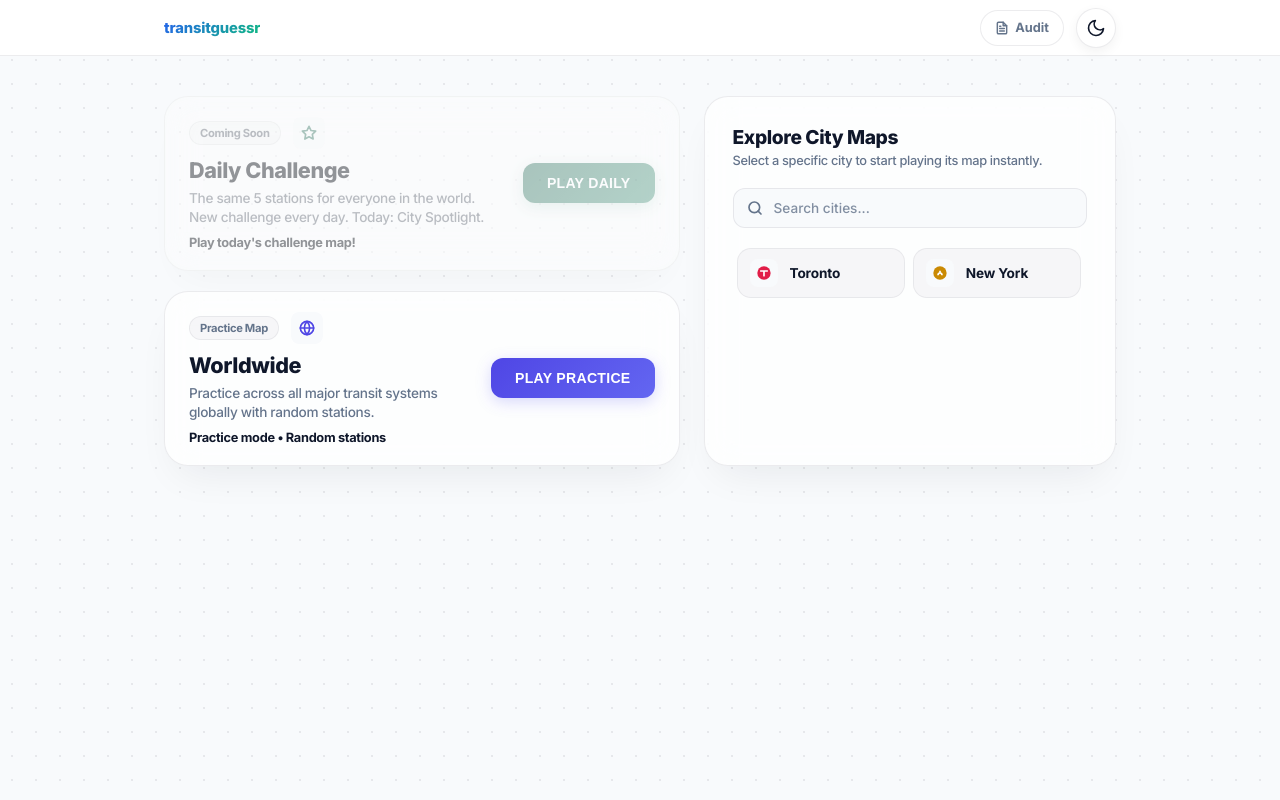
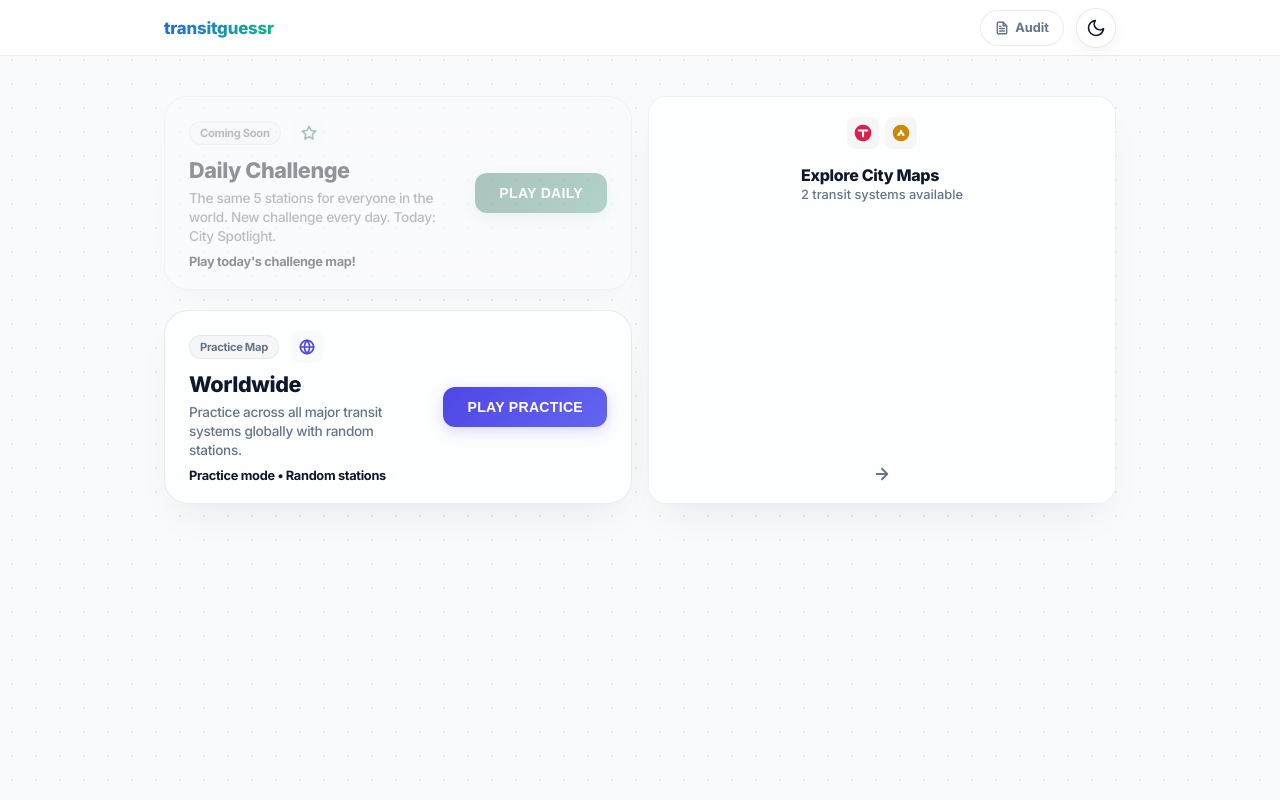
Before and after one commit to Small-Batch-Logic/TransitGuessr, a Svelte app: page / in a window 1280 px wide. Built offline with nearby package versions, Linux system fonts and the light colour scheme.

Commit message:
City Maps card → compact with full-page city browser; bigger logo

```diff
--- a/src/css/screens/game.css
+++ b/src/css/screens/game.css
@@ -54,7 +54,7 @@
   padding: 0;
   cursor: pointer;
   font: inherit;
-  font-size: 0.92rem;
+  font-size: 1.05rem;
   font-weight: 800;
   letter-spacing: -0.01em;
   background: linear-gradient(135deg, var(--logo-start) 0%, var(--logo-end) 100%);
--- a/src/css/screens/start.css
+++ b/src/css/screens/start.css
@@ -25,9 +25,9 @@
 
 .start-main-grid {
   display: grid;
-  grid-template-columns: 1.25fr 1fr;
-  gap: 24px;
-  margin-bottom: 24px;
+  grid-template-columns: 1fr 1fr;
+  gap: 16px;
+  margin-bottom: 16px;
   align-items: stretch;
   width: 100%;
 }
@@ -43,51 +43,115 @@
   text-align: left;
 }
 
+.cities-card--compact {
+  appearance: none;
+  font: inherit;
+  cursor: pointer;
+  display: flex;
+  align-items: center;
+  gap: 16px;
+  padding: 20px 20px;
+  border-radius: 18px;
+  border: 1px solid var(--card-item-border);
+  background: var(--card-bg);
+  width: 100%;
+  text-align: left;
+  transition: all 0.2s cubic-bezier(0.16, 1, 0.3, 1);
+  box-shadow: var(--card-shadow);
+}
+
+.cities-card--compact:hover {
+  border-color: var(--accent);
+  transform: translateY(-2px);
+  box-shadow: 0 8px 24px -4px rgba(59, 130, 246, 0.15);
+}
+
+.cities-card-icons {
+  display: flex;
+  gap: 6px;
+  flex-shrink: 0;
+}
+
+.cities-card-chip {
+  width: 32px;
+  height: 32px;
+  border-radius: 8px;
+  background: var(--card-item-bg);
+  display: flex;
+  align-items: center;
+  justify-content: center;
+}
+
+.cities-card-chip svg {
+  width: 20px;
+  height: 20px;
+}
+
+.cities-card-body {
+  flex: 1;
+}
+
+.cities-card-arrow {
+  color: var(--text-dim);
+  flex-shrink: 0;
+  transition: transform 0.2s;
+}
+
+.cities-card--compact:hover .cities-card-arrow {
+  transform: translateX(3px);
+  color: var(--accent);
+}
+
 .cities-title {
-  font-size: 1.2rem;
+  font-size: 1rem;
   font-weight: 800;
   color: var(--text);
-  margin-bottom: 4px;
+  margin-bottom: 2px;
   letter-spacing: -0.02em;
 }
 
 .cities-desc {
   font-size: 0.8rem;
   color: var(--text-dim);
-  margin-bottom: 20px;
   font-weight: 500;
 }
 
-.city-grid {
-  display: grid;
-  grid-template-columns: repeat(2, 1fr);
-  gap: 8px;
-  overflow-y: auto;
-  max-height: 220px;
-  padding: 4px 6px 4px 4px;
+/* ── City browser full-page screen ── */
+#start-screen.city-browser-screen {
+  display: flex;
+  flex-direction: column;
+  align-items: center;
+  padding: 80px 24px 40px;
+  gap: 32px;
+  position: relative;
 }
 
-.city-grid::-webkit-scrollbar {
-  width: 5px;
-}
-.city-grid::-webkit-scrollbar-track {
-  background: transparent;
-}
-.city-grid::-webkit-scrollbar-thumb {
-  background: var(--border);
-  border-radius: 99px;
-}
-.city-grid::-webkit-scrollbar-thumb:hover {
-  background: var(--text-dim);
+.city-browser-hero {
+  text-align: center;
 }
 
-.search-wrapper {
-  position: relative;
-  margin-bottom: 16px;
-  width: 100%;
+.city-browser-title {
+  font-size: 2rem;
+  font-weight: 900;
+  color: var(--text);
+  letter-spacing: -0.03em;
+  margin: 0 0 6px;
 }
 
-.search-wrapper .search-icon {
+.city-browser-desc {
+  font-size: 0.9rem;
+  color: var(--text-dim);
+  font-weight: 500;
+  margin: 0;
+}
+
+.city-browser-search {
+  position: relative;
+  width: 100%;
+  max-width: 480px;
+}
+
+.city-browser-search .search-icon {
   position: absolute;
   left: 14px;
   top: 50%;
@@ -96,36 +160,86 @@
   height: 16px;
   color: var(--text-dim);
   pointer-events: none;
-  transition: color 0.2s ease;
 }
 
-.search-wrapper input {
+.city-browser-search input {
   width: 100%;
-  padding: 11px 12px 11px 40px;
-  border-radius: 12px;
+  padding: 12px 16px 12px 42px;
+  border-radius: 14px;
   border: 1px solid var(--border);
-  background: var(--bg);
+  background: var(--island);
   color: var(--text);
   font-family: inherit;
-  font-size: 0.85rem;
+  font-size: 0.9rem;
   font-weight: 500;
   outline: none;
-  transition: all 0.2s ease;
+  transition: border-color 0.2s, box-shadow 0.2s;
+  box-sizing: border-box;
 }
 
-.search-wrapper input::placeholder {
-  color: var(--text-dim);
-  opacity: 0.8;
+.city-browser-search input:focus {
+  border-color: var(--accent);
+  box-shadow: 0 0 0 3px rgba(59, 130, 246, 0.12);
 }
 
-.search-wrapper input:focus {
-  border-color: var(--accent);
-  background: var(--island);
-  box-shadow: 0 0 0 3px rgba(59, 130, 246, 0.15);
+.city-browser-search input::placeholder {
+  color: var(--text-dim);
+  opacity: 0.7;
 }
 
-.search-wrapper input:focus + .search-icon {
-  color: var(--accent);
+.city-browser-grid {
+  display: grid;
+  grid-template-columns: repeat(auto-fill, minmax(180px, 1fr));
+  gap: 12px;
+  width: 100%;
+  max-width: 640px;
+}
+
+.city-browser-item {
+  appearance: none;
+  font: inherit;
+  cursor: pointer;
+  display: flex;
+  flex-direction: column;
+  align-items: center;
+  gap: 10px;
+  padding: 24px 16px;
+  border-radius: 18px;
+  border: 2px solid var(--border);
+  background: var(--card-bg);
+  transition: all 0.2s cubic-bezier(0.16, 1, 0.3, 1);
+  box-shadow: var(--card-shadow);
+}
+
+.city-browser-item:hover {
+  border-color: var(--system-color, var(--accent));
+  transform: translateY(-3px);
+  box-shadow: 0 12px 28px -6px rgba(0,0,0,0.12);
+}
+
+.city-browser-icon {
+  width: 48px;
+  height: 48px;
+}
+
+.city-browser-icon svg {
+  width: 100%;
+  height: 100%;
+}
+
+.city-browser-name {
+  font-size: 0.9rem;
+  font-weight: 700;
+  color: var(--text);
+  letter-spacing: -0.01em;
+}
+
+.city-browser-empty {
+  grid-column: 1 / -1;
+  text-align: center;
+  color: var(--text-dim);
+  font-size: 0.85rem;
+  padding: 20px 0;
 }
 
 .mode-card {
--- a/src/screens/StartScreen.svelte
+++ b/src/screens/StartScreen.svelte
@@ -106,6 +106,7 @@
   );
 
   let pendingMode = $state(null);
+  let showCityBrowser = $state(false);
 
   function playMode(mode) {
     if (mode === 'daily') {
@@ -155,6 +156,41 @@
         <span class="difficulty-choice-name">Expert</span>
         <span class="difficulty-choice-desc">Points drop fast with distance</span>
       </button>
+    </div>
+  </div>
+{:else if showCityBrowser}
+  <div id="start-screen" class="city-browser-screen">
+    <button type="button" class="difficulty-back-btn" onclick={() => showCityBrowser = false}>
+      <svg viewBox="0 0 24 24" fill="none" stroke="currentColor" stroke-width="2.5" stroke-linecap="round" stroke-linejoin="round" width="16" height="16"><path d="M19 12H5M12 19l-7-7 7-7"/></svg>
+      Back
+    </button>
+    <div class="city-browser-hero">
+      <h1 class="city-browser-title">Choose a City</h1>
+      <p class="city-browser-desc">Select a transit system to play</p>
+    </div>
+    <div class="city-browser-search">
+      <svg class="search-icon" viewBox="0 0 24 24" fill="none" stroke="currentColor" stroke-width="2.5" stroke-linecap="round" stroke-linejoin="round">
+        <circle cx="11" cy="11" r="8"></circle>
+        <line x1="21" y1="21" x2="16.65" y2="16.65"></line>
+      </svg>
+      <input
+        type="text"
+        placeholder="Search cities..."
+        autocomplete="off"
+        aria-label="Search cities"
+        bind:value={citySearch}
+      />
+    </div>
+    <div class="city-browser-grid">
+      {#each filteredCityModes as [key, mode]}
+        <button type="button" class="city-browser-item" style="--system-color: {mode.color}" onclick={() => playMode(key)}>
+          <div class="city-browser-icon" style="color: {mode.color}">{@html mode.icon}</div>
+          <span class="city-browser-name">{mode.name}</span>
+        </button>
+      {/each}
+      {#if filteredCityModes.length === 0}
+        <p class="city-browser-empty">No cities match your search</p>
+      {/if}
     </div>
   </div>
 {:else}
@@ -225,45 +261,19 @@
       </div>
     </div>
 
-    <!-- Regional Cities Card -->
-    <div class="cities-card">
-      <h2 class="cities-title">Explore City Maps</h2>
-      <p class="cities-desc">Select a specific city to start playing its map instantly.</p>
-
-      <div class="search-wrapper">
-        <input
-          type="text"
-          placeholder="Search cities..."
-          autocomplete="off"
-          aria-label="Search cities"
-          bind:value={citySearch}
-        />
-        <svg class="search-icon" viewBox="0 0 24 24" fill="none" stroke="currentColor" stroke-width="2.5" stroke-linecap="round" stroke-linejoin="round">
-          <circle cx="11" cy="11" r="8"></circle>
-          <line x1="21" y1="21" x2="16.65" y2="16.65"></line>
-        </svg>
+    <!-- City Maps Card -->
+    <button type="button" class="cities-card cities-card--compact" onclick={() => showCityBrowser = true}>
+      <div class="cities-card-icons">
+        {#each cityModes.slice(0, 4) as [, mode]}
+          <div class="cities-card-chip" style="color: {mode.color}">{@html mode.icon}</div>
+        {/each}
       </div>
-
-      <div class="city-grid">
-        {#each filteredCityModes as [key, mode]}
-          <button
-            type="button"
-            class="mode-card"
-            data-mode={key}
-            style="--system-color: {mode.color}; height: 50px; padding: 8px 12px;"
-            onclick={() => playMode(key)}
-          >
-            <div class="card-icon" style="width: 28px; height: 28px;">{@html mode.icon}</div>
-            <div class="card-name" style="font-size: 0.85rem;">{mode.name}</div>
-          </button>
-        {/each}
-        {#if filteredCityModes.length === 0}
-          <div style="grid-column: 1 / -1; text-align: center; padding: 20px 10px; font-size: 0.85rem; color: var(--text-dim);">
-            No cities match your search
-          </div>
-        {/if}
+      <div class="cities-card-body">
+        <h2 class="cities-title">Explore City Maps</h2>
+        <p class="cities-desc">{cityModes.length} transit {cityModes.length === 1 ? 'system' : 'systems'} available</p>
       </div>
-    </div>
+      <svg class="cities-card-arrow" viewBox="0 0 24 24" fill="none" stroke="currentColor" stroke-width="2.5" stroke-linecap="round" stroke-linejoin="round" width="18" height="18"><path d="M5 12h14M12 5l7 7-7 7"/></svg>
+    </button>
   </div>
   </div>
 </div>
```
